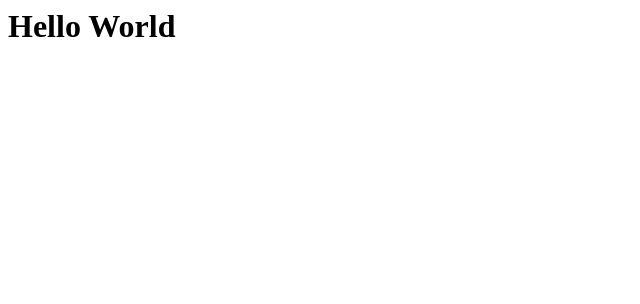
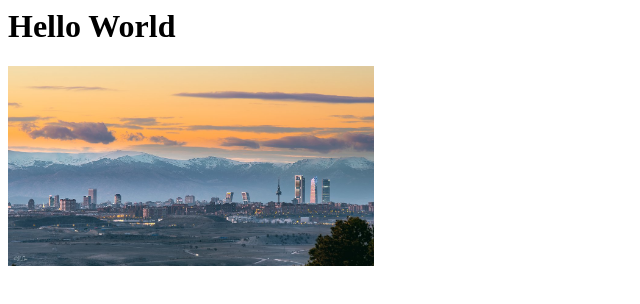
Before and after one commit to montsecervera/montsecervera.github.io, a plain HTML site: page index.html in a window 1280 px wide. Shown: the whole page, without its empty margins (0-640 px from the left). Drawn offline with Linux system fonts and the light colour scheme.

Commit message:
add image

```diff
--- a/index.html
+++ b/index.html
@@ -1,4 +1,10 @@
 <html>
     <h1> Hello World </h1>
 
+<div>
+
+    <img src="Madrid.jpg" height = "200">
+
+</div>
+
 </html>
```
Also changed, not shown: Madrid.jpg (added).
